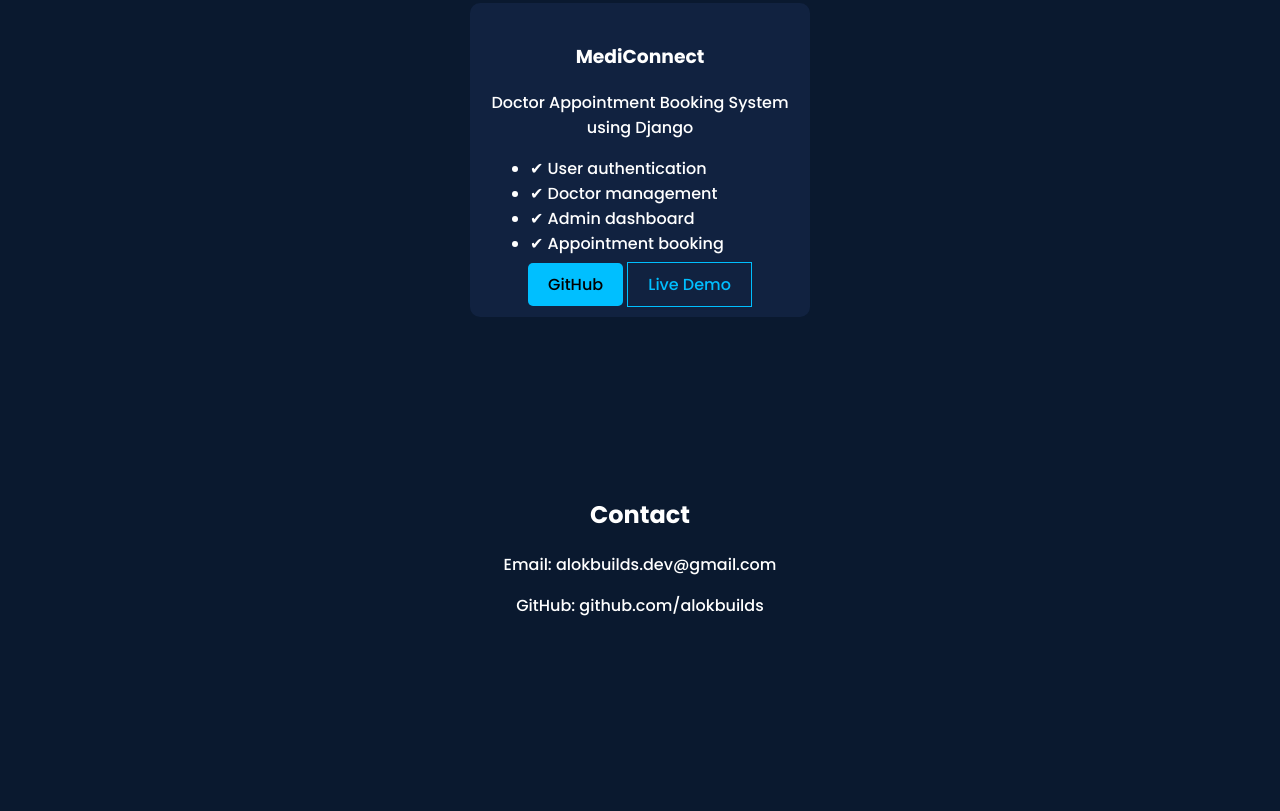
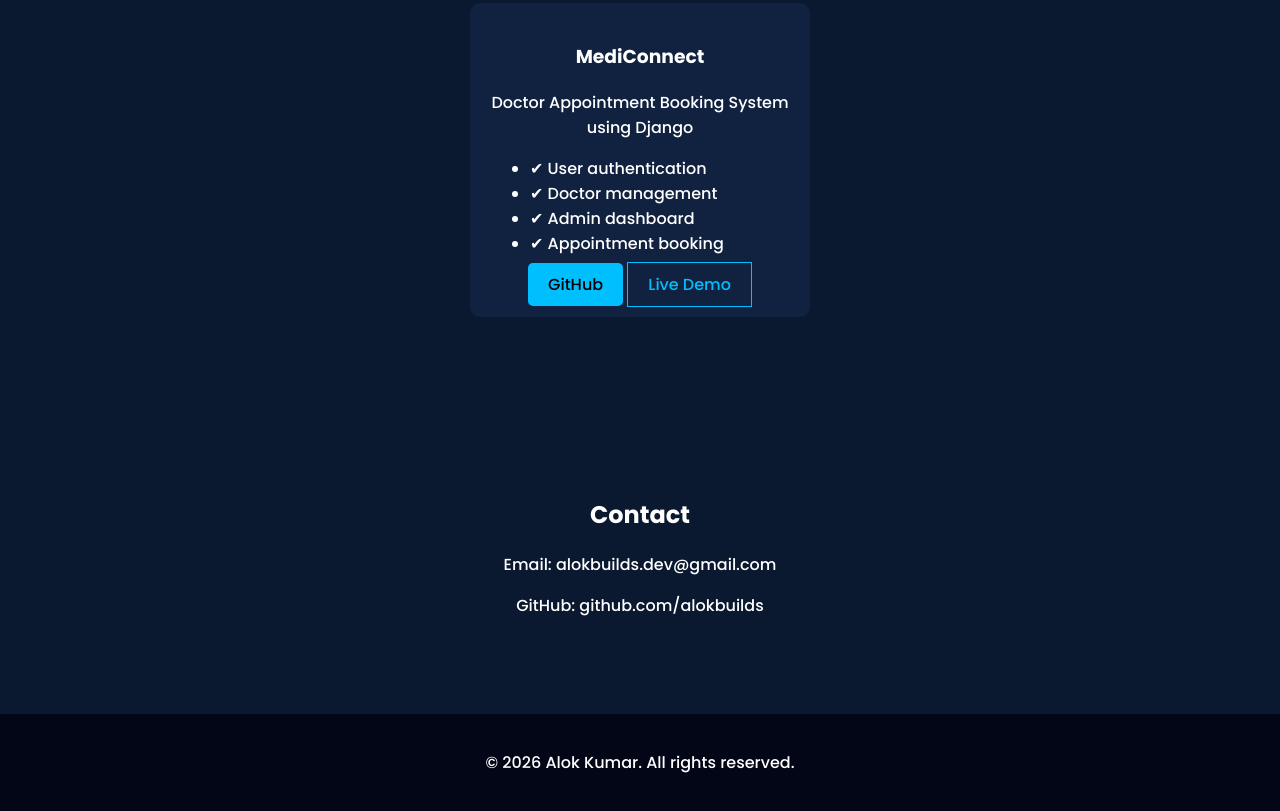
Before and after one commit to alokbuilds/portfolio, a plain HTML site: page index.html in a window 1280 px wide. Shown: the part 1579-2390 px from the top of the page. Before the commit the page ends 2293 px from the top, so only its background shows below. Drawn offline with Linux system fonts and the light colour scheme.

Commit message:
Add footer

```diff
--- a/index.html
+++ b/index.html
@@ -102,5 +102,11 @@
     <p>GitHub: github.com/alokbuilds</p>
 </section>
 
+
+<!-- 🔥 FOOTER -->
+<footer>
+    <p>&copy; 2026 Alok Kumar. All rights reserved.</p>
+</footer>
+
 </body>
 </html>
--- a/style.css
+++ b/style.css
@@ -10,6 +10,7 @@ nav {
     display: flex;
     justify-content: space-between;
     padding: 20px 50px;
+    background: #020617;
 }
 
 nav ul {
@@ -106,6 +107,7 @@ nav a {
 
 
 
+
 /* 🔥 Smooth Scroll */
 html {
     scroll-behavior: smooth;
@@ -146,3 +148,10 @@ html {
     50% { transform: translateY(-10px); }
     100% { transform: translateY(0px); }
 }
+
+
+footer {
+    text-align: center;
+    padding: 20px;
+    background: #020617;
+}
```
